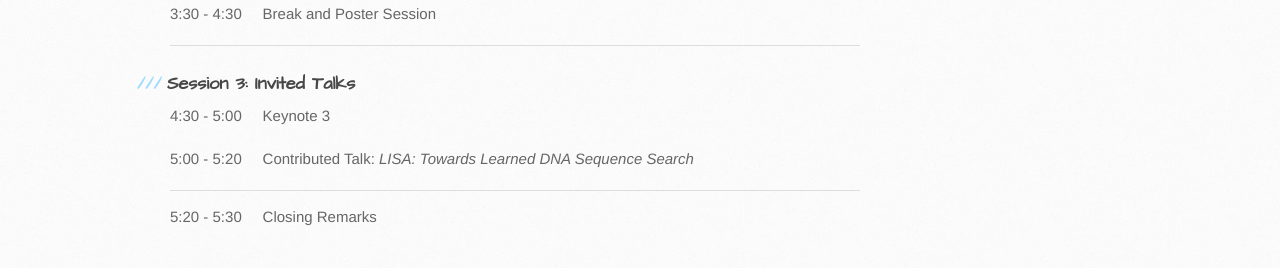
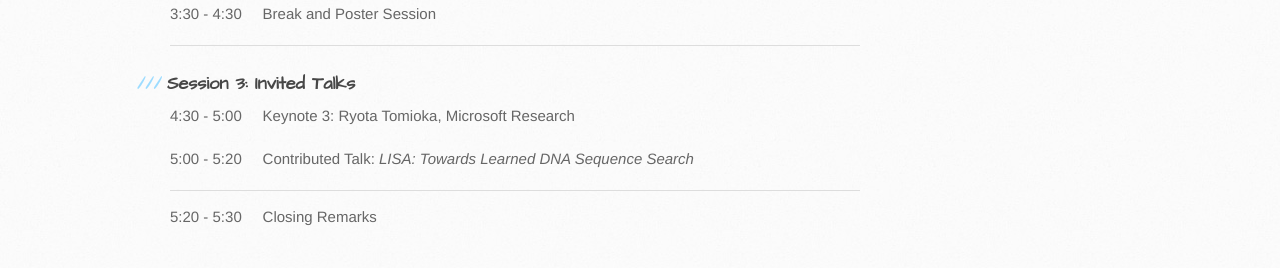
Before and after one commit to LearningSys/neurips19, a Jekyll site: the page built from schedule.md, in a window 1280 px wide. Shown: the part 1561-1829 px from the top of the page. Built offline with Jekyll 4.4.1, drawn with Linux system fonts in a browser that asks for light colours; our own code applies the rules of GitHub Pages for plain Markdown files; the repository's description, which GitHub fills in, is left out.

Commit message:
Add Ryota as third keynote

```diff
--- a/schedule.md
+++ b/schedule.md
@@ -53,7 +53,7 @@
 ---
 
 ### Session 3: Invited Talks
-4:30 - 5:00 &nbsp;&nbsp;&nbsp;    Keynote 3
+4:30 - 5:00 &nbsp;&nbsp;&nbsp;    Keynote 3: Ryota Tomioka, Microsoft Research
 
 5:00 - 5:20 &nbsp;&nbsp;&nbsp;    Contributed Talk: *LISA: Towards Learned DNA Sequence Search*
 
```
